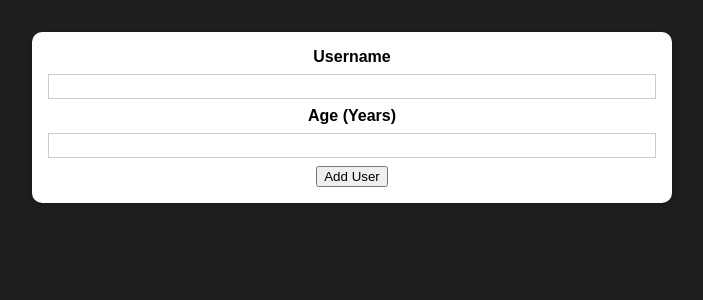
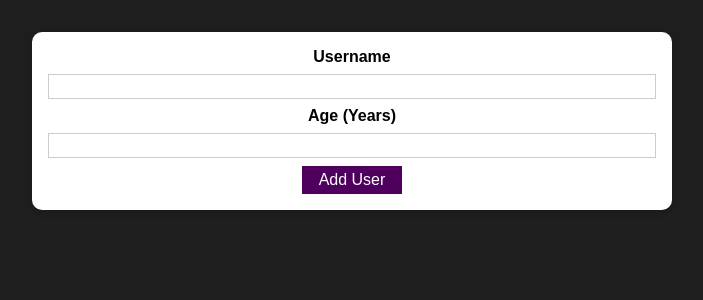
Before and after one commit to MD-Shibli-Mollah/sample_validation_project, a React (Create React App) app: page / in a window 1280 px wide. Shown: the top 300 px of the page, without its empty margins (288-991 px from the left). Built offline with nearby package versions, Linux system fonts and the light colour scheme.

Commit message:
Adding a Reusable Button

```diff
--- /dev/null
+++ b/src/Components/Button/Button.js
@@ -0,0 +1,13 @@
+import React from "react";
+import classes from './Button.module.css';
+
+const Button = props => {
+    return <button className = {classes.button}
+    type = {props.type || 'button'}
+    onClick = {props.onClick}
+    >
+        {props.children}
+    </button>
+};
+
+export default Button;
--- /dev/null
+++ b/src/Components/Button/Button.module.css
@@ -0,0 +1,18 @@
+.button {
+    font: inherit;
+    border: 1px solid #4f005f;
+    background: #4f005f;
+    color: white;
+    padding: 0.25rem 1rem;
+    cursor: pointer;
+  }
+
+  .button:hover,
+  .button:active {
+    background: #741188;
+    border-color: #741188;
+  }
+
+  .button:focus {
+    outline: none;
+  }
--- a/src/Components/Users/AddUser.js
+++ b/src/Components/Users/AddUser.js
@@ -2,6 +2,7 @@ import React from "react";
 
 import Card from "../UI/Card";
 import classes from './AddUser.module.css';
+import Button from "../Button/Button";
 
 const AddUser = (props) => {
     const addUserHandler = (event) => {
@@ -14,7 +15,7 @@ const AddUser = (props) => {
             <input id="username" type="text" />
             <label htmlFor="age">Age (Years)</label>
             <input id="age" type="number"/>
-            <button type="submit">Add User</button>
+            <Button type="submit">Add User</Button>
         </form>
     </Card>
    );
```
